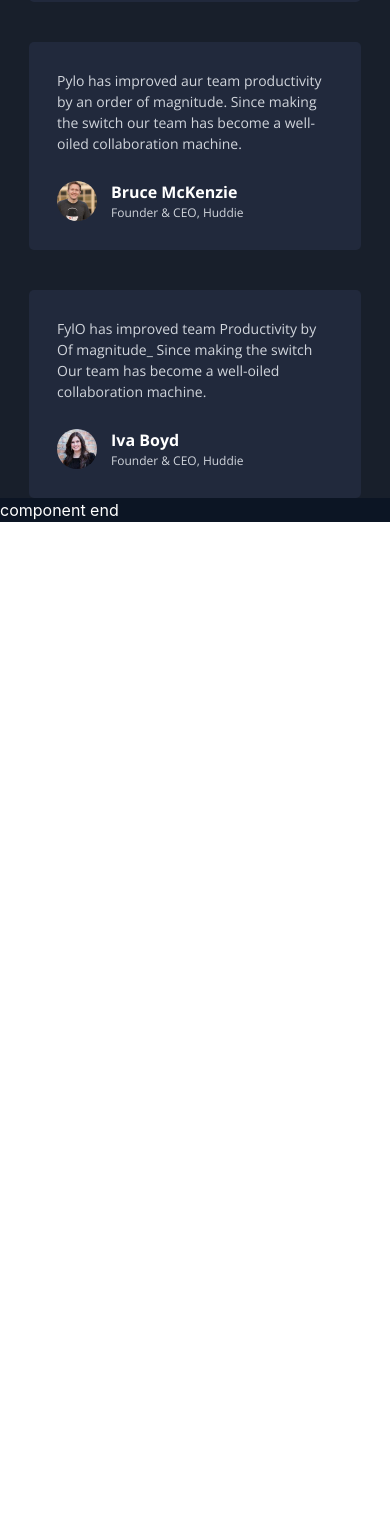
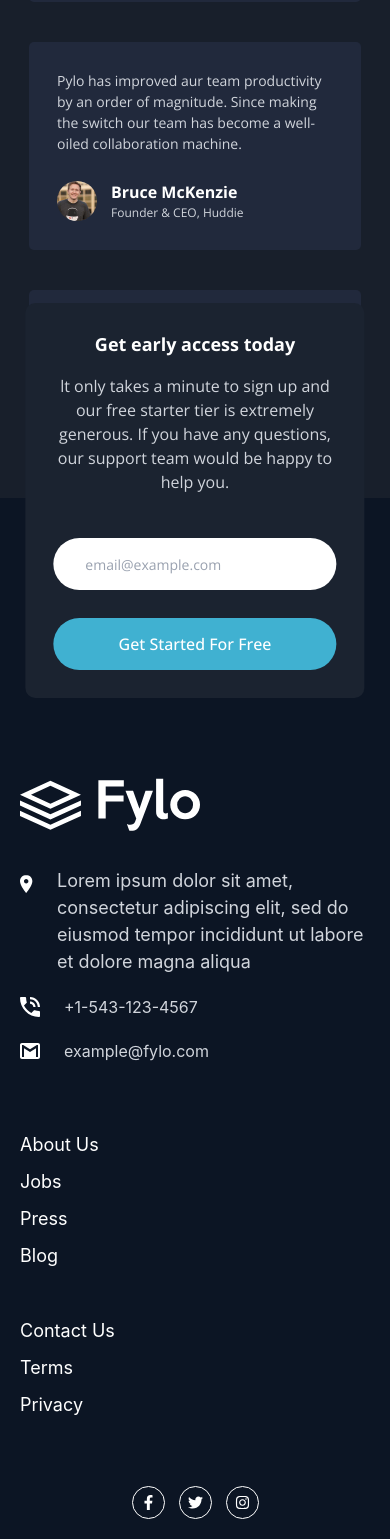
Before and after one commit to erickEDdev/page-Dark, a React (Vite) app: page / in a window 390 px wide. Shown: the part 3087-4626 px from the top of the page. Before the commit the page ends 3609 px from the top, so only its background shows below. Built offline with nearby package versions, Linux system fonts and the light colour scheme.

Commit message:
adicionar versão mobile first portrait

```diff
--- a/package.json
+++ b/package.json
@@ -15,6 +15,7 @@
     "@tailwindcss/vite": "^4.2.2",
     "react": "^19.2.4",
     "react-dom": "^19.2.4",
+    "react-icons": "^5.6.0",
     "tailwindcss": "^4.2.2",
     "uuid": "^13.0.0"
   },
--- /dev/null
+++ b/src/components/Float.jsx
@@ -0,0 +1,26 @@
+const FloatCx = () => {
+  return (
+    <div className="flex flex-col w-full gap-y-11 text-center z-10">
+        <div className="space-y-4">
+            <h1 className="text-[18px] font-bold">Get early access today</h1>
+            <p className="text-gray-300">
+                lt only takes a minute to sign up and our free starter tier is extremely
+                generous. If you have any questions, our support team would be happy to
+                help you.
+            </p>
+        </div>
+        <div className="flex flex-col gap-y-7">
+            <input
+            type="email"
+            placeholder="email@example.com"
+            className="w-full py-3.5 px-8 rounded-full text-gray-700 bg-white placeholder:text-gray-400 outline-none placeholder:text-[14px]"
+            />
+            <button className="w-full py-3.5 px-8 bg-[#40b1d1] rounded-full text-white font-medium outline-none">
+                Get Started For Free
+            </button>
+        </div>
+    </div>
+  );
+};
+
+export default FloatCx;
--- a/src/index.css
+++ b/src/index.css
@@ -16,13 +16,9 @@
 }
 
 html, body {
-    @apply min-h-screen min-w-screen overflow-x-hidden
+    @apply min-h-screen min-w-screen overflow-x-hidden bg-[#181f2b]
 }
 
 #root {
     @apply min-h-dvh min-w-full
 }
-
-
-
-/* font-family: "Raleway", sans-serif; */
--- a/src/sections/End.jsx
+++ b/src/sections/End.jsx
@@ -1,5 +1,33 @@
+import { FaFacebookF, FaInstagram, FaTwitter } from "react-icons/fa";
+import Links from "./Links";
+import Infos from "./Infos";
+
 const End = () => {
-  return <div className="min-h-auto bg-[#0c1524] text-white">component end</div>;
+  return (
+    <div className="min-h-auto space-y-17 p-5 pt-70 bg-[#0c1524] text-white">
+      <Infos />
+
+      {/* links finais */}
+      <Links />
+
+      {/* icones redes sociais */}
+      <div className="flex items-center gap-x-3.5 justify-center">
+
+        <div className="flex justify-center items-center p-2 border rounded-full">
+          <FaFacebookF size={15} />
+        </div>
+
+        <div className="flex items-center jsutify-center p-2 border rounded-full">
+          <FaTwitter size={15} />
+        </div>
+
+        <div className="flex items-center justify-center p-2 border rounded-full">
+          <FaInstagram size={15} />
+        </div>
+
+      </div>
+    </div>
+  );
 };
 
 export default End;
--- /dev/null
+++ b/src/sections/Infos.jsx
@@ -0,0 +1,31 @@
+const Infos = () => {
+
+    return (
+        <div className="flex flex-col gap-y-9 text-gray-300">
+            {/* caixas: localização, emails, numero */}
+            <img src="/images/logo.svg" alt="logo fylo" className="w-45 h-auto" />
+
+            <div className="flex flex-col gap-y-5">
+                <div className="flex gap-x-6 items-start">
+                    <img src="/images/icon-location.svg" alt="icone maps" className="w-5 h-auto pt-2" />
+                    <p className="text-[18px]">
+                        Lorem ipsum dolor sit amet,
+                        consectetur adipiscing elit, sed do
+                        eiusmod tempor incididunt ut labore
+                        et dolore magna aliqua
+                    </p>
+                </div>
+                <div className="flex gap-x-6 items-center">
+                    <img src="/images/icon-phone.svg" alt="telefone email" className="w-5 h-auto" />
+                    <span>+1-543-123-4567</span>
+                </div>
+                <div className="flex gap-x-6 items-center">
+                    <img src="/images/icon-email.svg" alt="icone email" className="w-5 h-auto" />
+                    <span>example@fylo.com</span>
+                </div>
+            </div>
+      </div>
+    )
+}
+
+export default Infos
--- /dev/null
+++ b/src/sections/Links.jsx
@@ -0,0 +1,20 @@
+const Links = () => {
+    return (
+        <div className="flex flex-col gap-y-12 text-[18px]">
+
+            <div className="flex flex-col gap-y-2.5">
+                <a href="#">About Us</a>
+                <a href="#">Jobs</a>
+                <a href="#">Press</a>
+                <a href="#">Blog</a>
+            </div>
+            <div className="flex flex-col gap-y-2.5">
+                <a href="#">Contact Us</a>
+                <a href="#">Terms</a>
+                <a href="#">Privacy</a>
+            </div>
+        </div>
+    )
+}
+
+export default Links
--- a/src/sections/Start.jsx
+++ b/src/sections/Start.jsx
@@ -1,14 +1,14 @@
 import Header from "./Header";
-import { FontAwesomeIcon } from "@fortawesome/react-fontawesome";
 import Perfils from "./Perfils";
 import CaixasInfos from "./CaixasInfos";
 import Products from "./Products";
 import FilesInfos from "./FilesInfos";
 import ShowImages from "./ShowImages";
+import FloatCx from "../components/Float";
 
 const Start = () => {
   return (
-    <div className="flex flex-col gap-y-100 min-h-auto bg-[#1b2330] text-white font-body">
+    <div className="flex flex-col relative gap-y-100 min-h-auto bg-[#1b2330] text-white font-body">
       <Header />
       <main className="relative flex flex-col gap-y-100 justify-start items-center min-h-auto w-full px-5 bg-[#181f2b]">
         <ShowImages />
@@ -19,6 +19,10 @@ const Start = () => {
           <Perfils />
         </div>
       </main>
+
+      <div className="absolute w-[87%] h-fit p-7 -bottom-50 left-[50%] transform-[translate(-50%)] bg-[#1b2330] rounded-[10px]">
+        <FloatCx />
+      </div>
     </div>
   );
 };
```
Also changed, not shown: 1 other file (tests, documents, lock files or other folders).
